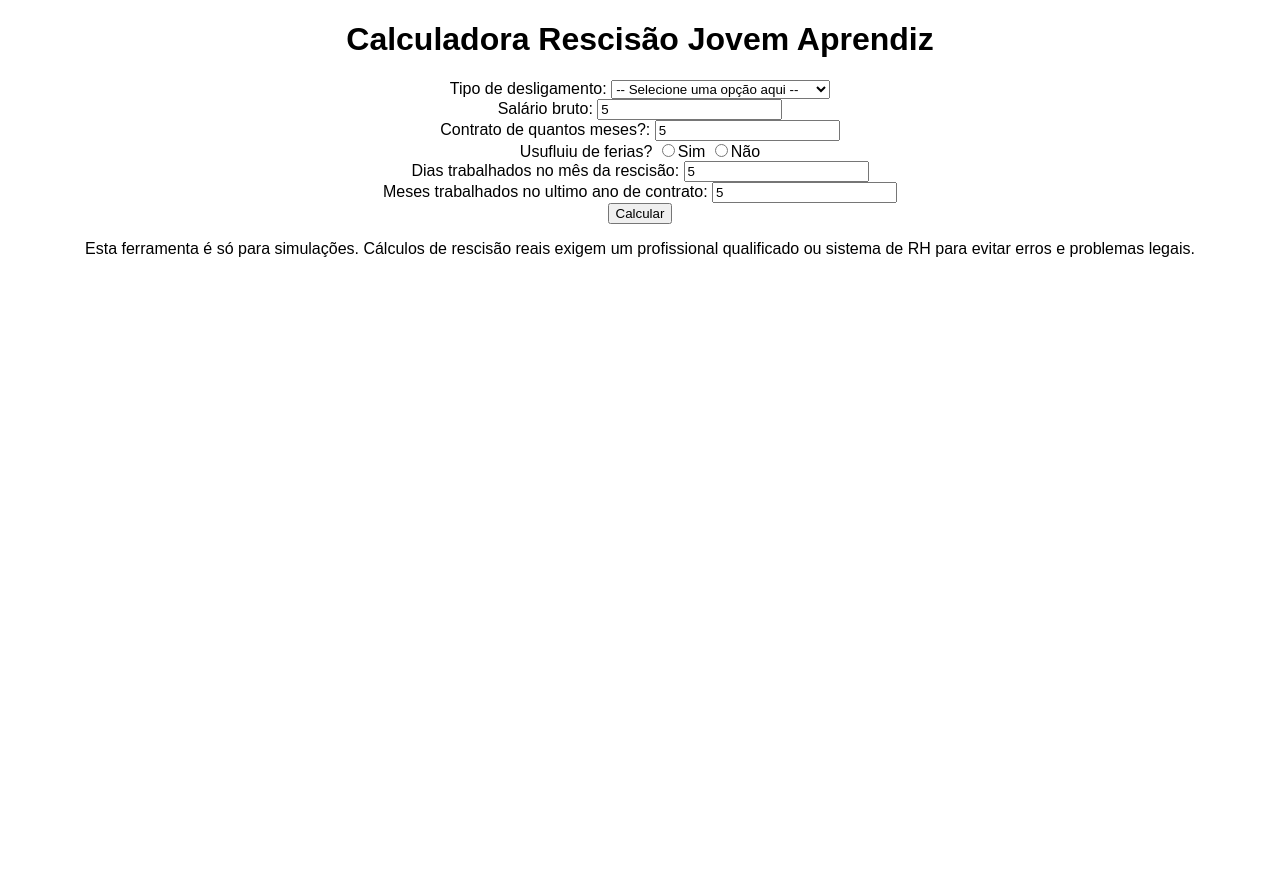
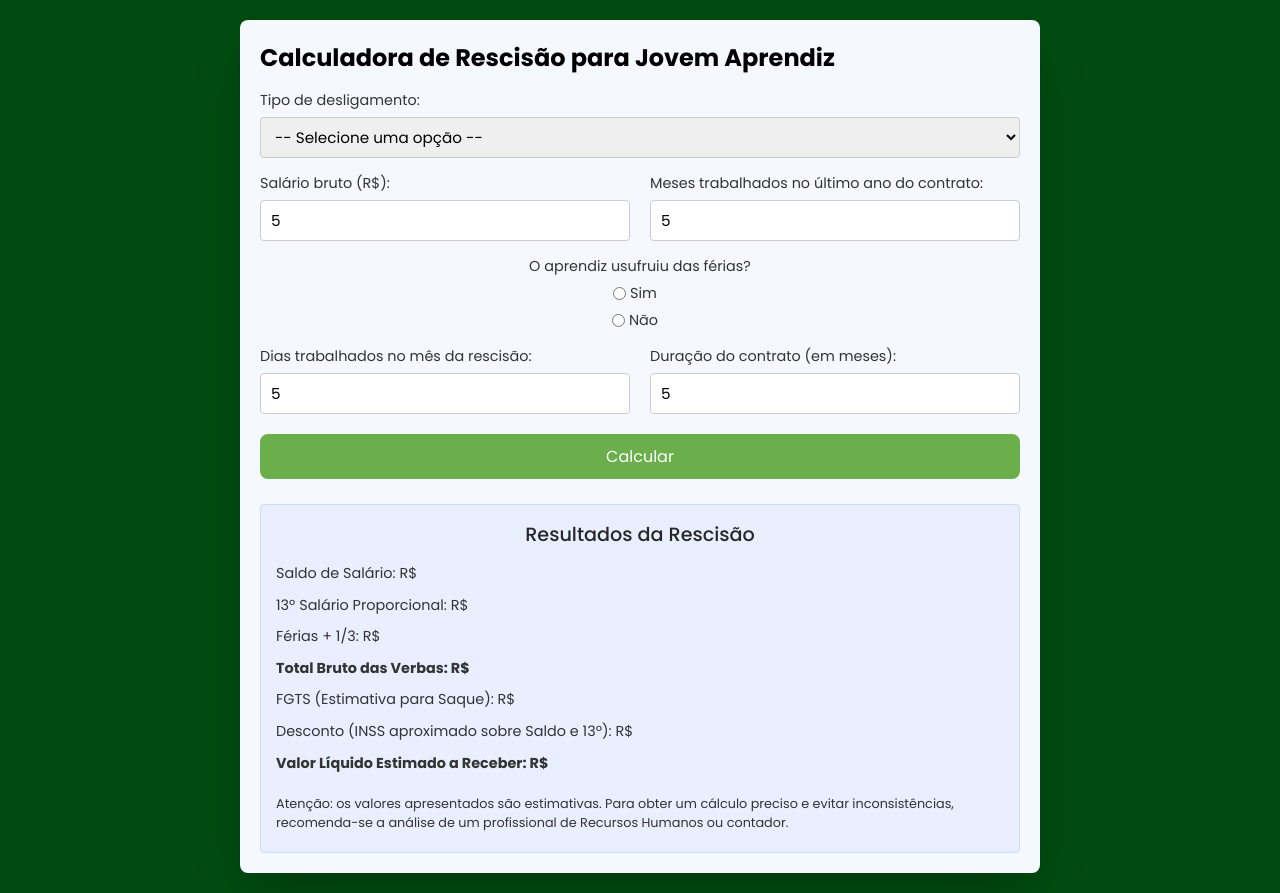
Before and after one commit to MatheusMontP/Calculadora-Rescisao-Jovem-Aprendiz, a plain HTML site: page Calculadora Jovem Aprendiz/index.html in a window 1280 px wide. Both pictures are taken after typing "5", "5", "5", "5" into the empty fields and a click on the button "Calcular". Before the commit the page ends 800 px from the top, so only its background shows below. Drawn offline with Linux system fonts and the light colour scheme.

Commit message:
Patch2.0

```diff
--- a/Calculadora Jovem Aprendiz/css/style.css
+++ b/Calculadora Jovem Aprendiz/css/style.css
@@ -1,9 +1,143 @@
-body {
-    text-align: center;
-    font-family: Arial, Helvetica, sans-serif;
+@import url('https://fonts.googleapis.com/css2?family=Poppins:ital,wght@0,100;0,200;0,300;0,400;0,500;0,600;0,700;0,800;0,900;1,100;1,200;1,300;1,400;1,500;1,600;1,700;1,800;1,900&display=swap');
+
+* {
+    margin: 0;
+    padding: 0;
+    box-sizing: border-box;
+    font-family: 'Poppins', sans-serif;
 }
 
-*qntdFeriasGrupo {
+body {
+    display: flex;
+    justify-content: center;
+    align-items: center;
+    min-height: 100vh;
+    background-color: rgb(0, 75, 16);
+    padding: 20px 10px;
+}
+
+.botao {
+    background-color: #6baf4c;
+    color: white;
+    padding: 10px 15px;
+    border: none;
+    border-radius: 8px;
+    cursor: pointer;
+    font-size: 1em;
+    margin-top: 5px;
+    width: 100%;
+}
+
+#formulario {
+    display: grid;
+    grid-template-columns: 1fr 1fr;
+    gap: 15px 20px;
+    background-color: #f6f8ff;
+    padding: 20px;
+    border-radius: 8px;
+    box-shadow: rgba(0, 0, 0, 0.25) 0px 25px 50px -12px;
+    max-width: 800px;
+    width: 90%;
+}
+
+#formulario > div {
+    display: flex;
+    flex-direction: column;
+    gap: 6px;
+}
+
+
+.titulo,
+#formulario > div:nth-child(2),
+.ferias,
+#qntdFeriasGrupo,
+.botao,
+#resultadosDecisao {
+    grid-column: 1 / -1;
+}
+
+#formulario label,
+#formulario .ferias p {
+    font-size: 0.9em;
+    color: #333;
+    margin-bottom: 0;
+}
+
+#formulario input[type="number"],
+#formulario select {
+    padding: 8px 10px;
+    border: 1px solid #ccc;
+    border-radius: 4px;
+    font-size: 0.95em;
+    width: 100%;
+}
+
+#formulario input[type="radio"] {
+    margin-right: 4px;
+    vertical-align: middle;
+}
+
+.ferias {
+    align-items: center;
+}
+.ferias p {
+    margin-bottom: 4px;
+}
+
+.ferias label {
+    display: inline-flex;
+    align-items: center;
+    margin-right: 10px;
+    font-size: 0.9em;
+}
+
+#qntdFeriasGrupo {
     display: none;
-    margin-top: 3px;
 }
+
+#resultadosDecisao {
+    background-color: #e9efff;
+    padding: 15px;
+    margin-top: 10px;
+    border-radius: 4px;
+    border: 1px solid #caddff;
+}
+
+#resultadosDecisao h2 {
+    font-size: 1.2em;
+    color: #272727;
+    text-align: center;
+    font-weight: 500;
+    margin: 0;
+    margin-bottom: 8px;
+}
+
+#resultadosDecisao p {
+    font-size: 0.9em;
+    color: #333;
+    line-height: 1.5;
+    margin: 0;
+    margin-bottom: 4px;
+}
+
+@media (max-width: 768px) {
+    #formulario {
+        grid-template-columns: 1fr;
+        gap: 15px 0;
+        padding: 15px;
+    }
+
+    .titulo,
+    #formulario > div:nth-child(2),
+    .ferias,
+    #qntdFeriasGrupo,
+    .botao,
+    #resultadosDecisao {
+        grid-column: 1 / -1;
+    }
+
+    #formulario input[type="number"],
+    #formulario select {
+        padding: 7px 9px;
+    }
+}
--- a/Calculadora Jovem Aprendiz/index.html
+++ b/Calculadora Jovem Aprendiz/index.html
@@ -4,52 +4,77 @@
     <meta charset="UTF-8">
     <meta name="viewport" content="width=device-width, initial-scale=1.0">
     <link rel="stylesheet" href="css/style.css">
-    <title>Rescisão Jovem Aprendiz</title>
+    <title>Calculadora de Rescisão - Jovem Aprendiz</title>
 </head>
 <body>
-    <form id = "formulario">
-        <h1>Calculadora Rescisão Jovem Aprendiz</h1>
+    <form id="formulario">
+        <div class="titulo">
+            <h2>Calculadora de Rescisão para Jovem Aprendiz</h2>
+        </div>
         <div>
-            <label for="tipoDesligamento">Tipo de desligamento: </label>
-            <select name="" id="tipoDesligamento">
-                <option value="opcaoDisabled" disabled selected>-- Selecione uma opção aqui --</option>
-                <option value="fimContrato">Desligamento por fim de contrato</option>
-                <option value="semJustaCausa">Desligamento sem justa causa</option>
-                <option value="comJustaCausa">Desligamento com justa causa</option>
+            <label for="tipoDesligamento">Tipo de desligamento:</label>
+            <select id="tipoDesligamento" required>
+                <option value="opcaoDisabled" disabled selected>-- Selecione uma opção --</option>
+                <option value="fimContrato">Término do contrato</option>
+                <option value="semJustaCausa">Demissão sem justa causa</option>
+                <option value="comJustaCausa">Demissão por justa causa</option>
             </select>
         </div>
-        <div class = "salario">
-            <label for="salarioBruto">Salário bruto: </label>
+
+        <div class="salario">
+            <label for="salarioBruto">Salário bruto (R$):</label>
             <input type="number" name="salarioBruto" id="salarioBruto" placeholder="Ex: 1400" required min="0">
         </div>
-        <div class = "mesesContrato">
-            <label for="">Contrato de quantos meses?: </label>
-            <input type="number" name="mesesContrato" id="mesesContrato" placeholder="Insira aqui" min = "12">
+
+        <div class="13Salario">
+            <label for="13Salario">Meses trabalhados no último ano do contrato:</label>
+            <input type="number" name="13Salario" id="13Salario" placeholder="Ex: 8" min="0" required>
         </div>
-        <div class = "ferias">
-            <label for="">Usufluiu de ferias?
-                <input type="radio" name="ferias" value="sim" id="feriasSim" required>Sim
+
+        <div class="ferias">
+            <p>O aprendiz usufruiu das férias?</p>
+            <label>
+                <input type="radio" name="ferias" value="sim" id="feriasSim" required> Sim
             </label>
-            <label for="">
-                <input type="radio" name="ferias" value="nao" id="feriasNao" required>Não
+            <label>
+                <input type="radio" name="ferias" value="nao" id="feriasNao" required> Não
             </label>
         </div>
-        <div id = "qntdFeriasGrupo">
-            <label for="qntdFeriasIn">Meses trabalhados após o primeiro ano de contrato: </label>
-            <input type="number" name="qntdFeriasInput" id="mesesPosVencimento" min = "0" placeholder="Insira aqui" required maxlength="31" >
+
+        <div id="qntdFeriasGrupo">
+            <label for="mesesPosVencimento">Meses trabalhados após o primeiro ano de contrato:</label>
+            <input type="number" name="qntdFeriasInput" id="mesesPosVencimento" placeholder="Ex: 3" min="0" required>
         </div>
-        <div class = "diasTrabalhados">
-            <label for="diasRescisaoInput">Dias trabalhados no mês da rescisão: </label>
-            <input type="number" name="diasRescisaoInput" id="diasRescisaoInput" min = "0" placeholder="Insira aqui" required maxlength="31" >
+
+        <div class="diasTrabalhados">
+            <label for="diasRescisaoInput">Dias trabalhados no mês da rescisão:</label>
+            <input type="number" name="diasRescisaoInput" id="diasRescisaoInput" placeholder="Ex: 15" min="0"  required>
         </div>
-        <div class = "13Salario">
-            <label for="13Salario">Meses trabalhados no ultimo ano de contrato: </label>
-            <input type="number" name="13Salario" id="13Salario" placeholder="Insira aqui" required min = "0" >
+
+
+        <div class="mesesContrato">
+            <label for="mesesContrato">Duração do contrato (em meses):</label>
+            <input type="number" name="mesesContrato" id="mesesContrato" placeholder="Ex: 12" min="12" required>
         </div>
-        <button type = "button" onclick="calcularRescisao()">Calcular</button>
+        <button class="botao" type="button" onclick="calcularRescisao()">Calcular</button>
+        <div id="resultadosDecisao" class="resultadosDecisao">
+            <h2>Resultados da Rescisão</h2>
+            <p>Saldo de Salário: R$ <span id="resSaldoSalario"></span></p>
+            <p>13º Salário Proporcional: R$ <span id="resDecimoTerceiro"></span></p>
+            <p>Férias + 1/3: R$ <span id="resFerias"></span></p>
+            <p><strong>Total Bruto das Verbas: R$ <span id="resValorBase"></span></strong></p>
+            <p>FGTS (Estimativa para Saque): R$ <span id="resFGTS"></span></p>
+            <p>Desconto (INSS aproximado sobre Saldo e 13º): R$ <span id="resDesconto"></span></p>
+            <p><strong>Valor Líquido Estimado a Receber: R$ <span id="resValorFinal"></span></strong></p>
+            <p class="observacao" style="font-size: 0.8em; margin-top: 10px;">
+                Atenção: os valores apresentados são estimativas. Para obter um cálculo preciso e evitar inconsistências, recomenda-se a análise de um profissional de Recursos Humanos ou contador.
+            </p>
+</div>
+    </div>
     </form>
 
-    <p>Esta ferramenta é só para simulações. Cálculos de rescisão reais exigem um profissional qualificado ou sistema de RH para evitar erros e problemas legais.</p>
+
+
     <script src="js/script.js"></script>
 </body>
 </html>
```
Also changed, not shown: Calculadora Jovem Aprendiz/js/script.js (+44 -8 lines).
